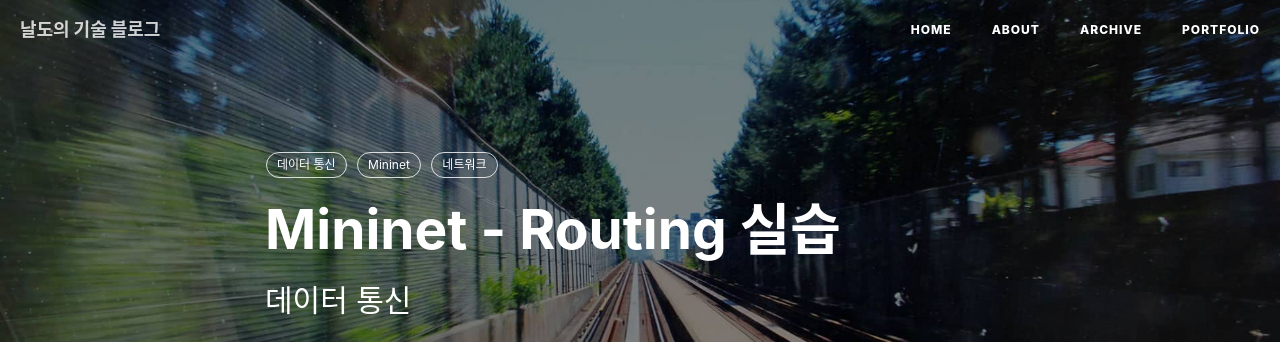
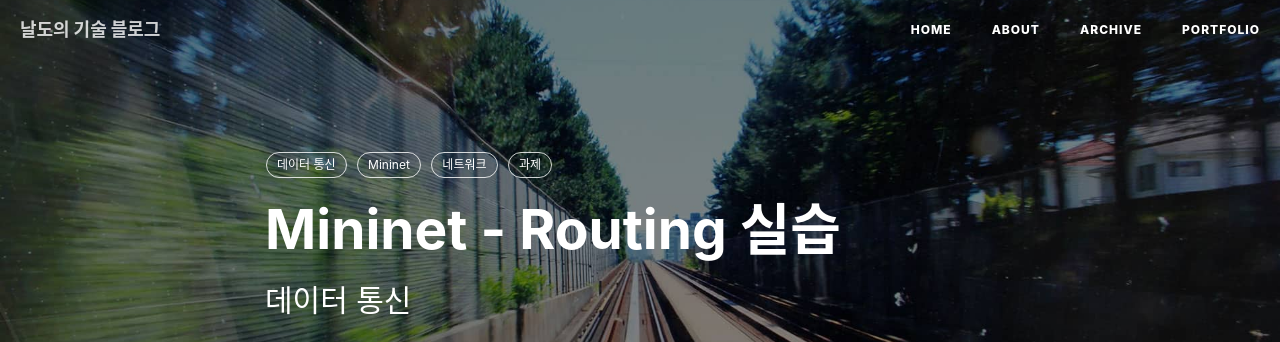
Before and after one commit to NaRDo627/NaLDo627.github.io, a Jekyll site: the page built from _posts/2019-05-01-mininet-routing.md, in a window 1280 px wide and 900 px high. Shown: the top 342 px of the window. Built offline with Jekyll 4.4.1, drawn with Linux system fonts in a browser that asks for light colours; nearby versions of some CDN libraries; comment, search, counter and statistics services are not loaded.

Commit message:
Update 2019-05-01-mininet-routing.md
과제 ㅐ그 추가

```diff
--- a/_posts/2019-05-01-mininet-routing.md
+++ b/_posts/2019-05-01-mininet-routing.md
@@ -11,6 +11,7 @@ tags:
     - 데이터 통신
     - Mininet
     - 네트워크
+    - 과제
 ---
 
 데이터 통신 과제로 Mininet의 routing table 에 대한 실습을 하게 되었다.
```
